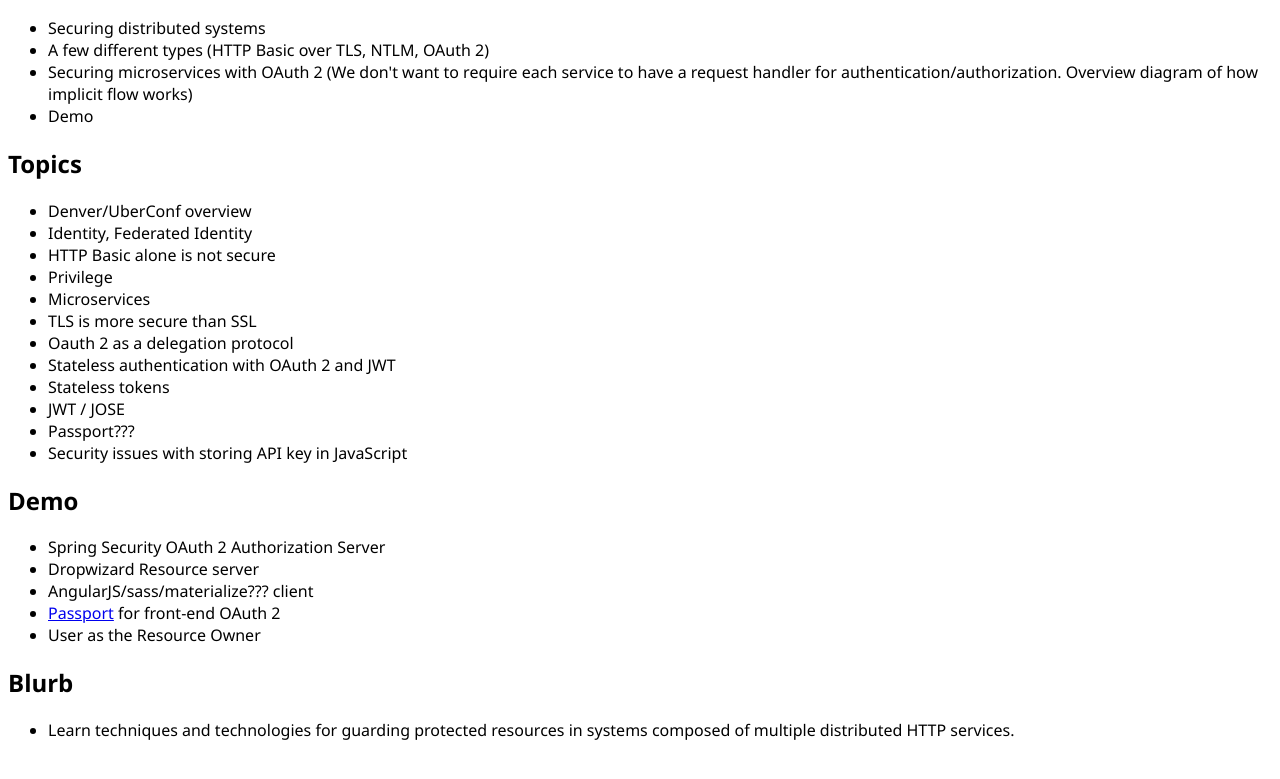
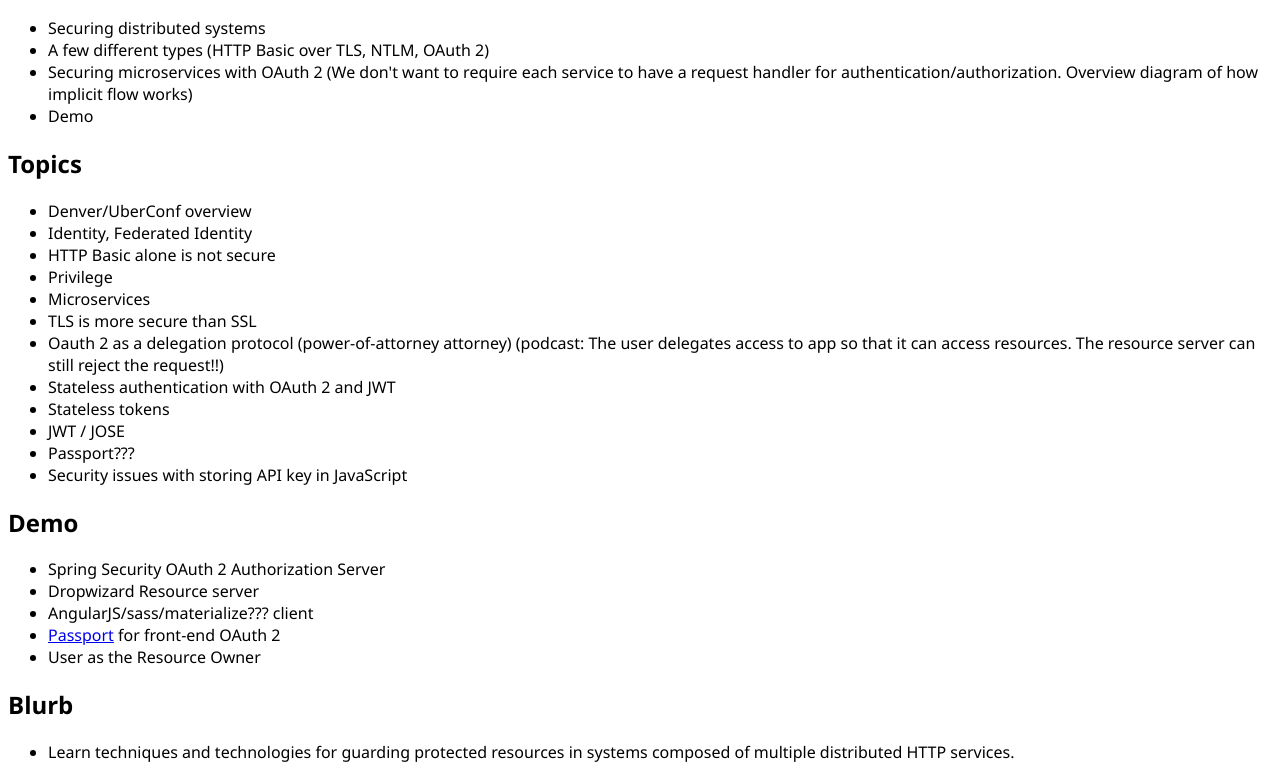
Before and after one commit to sef-ninja/sef-ninja.github.io, a plain HTML site: page lnl/lnl.html in a window 1280 px wide. Shown: the part 161-940 px from the top of the page. Before the commit the page ends 918 px from the top, so only its background shows below. Drawn offline with Linux system fonts and the light colour scheme.

Commit message:
Added notes about delegating protocol analogy

```diff
--- a/lnl/lnl.html
+++ b/lnl/lnl.html
@@ -28,7 +28,7 @@
 	  <li>Privilege</li>
 	  <li>Microservices</li>
 	  <li>TLS is more secure than SSL</li>
-	  <li>Oauth 2 as a delegation protocol</li>
+	  <li>Oauth 2 as a delegation protocol (power-of-attorney attorney) (podcast: The user delegates access to app so that it can access resources.  The resource server can still reject the request!!)</li>
 	  <li>Stateless authentication with OAuth 2 and JWT</li>
 	  <li>Stateless tokens</li>
 	  <li>JWT / JOSE</li>
```
